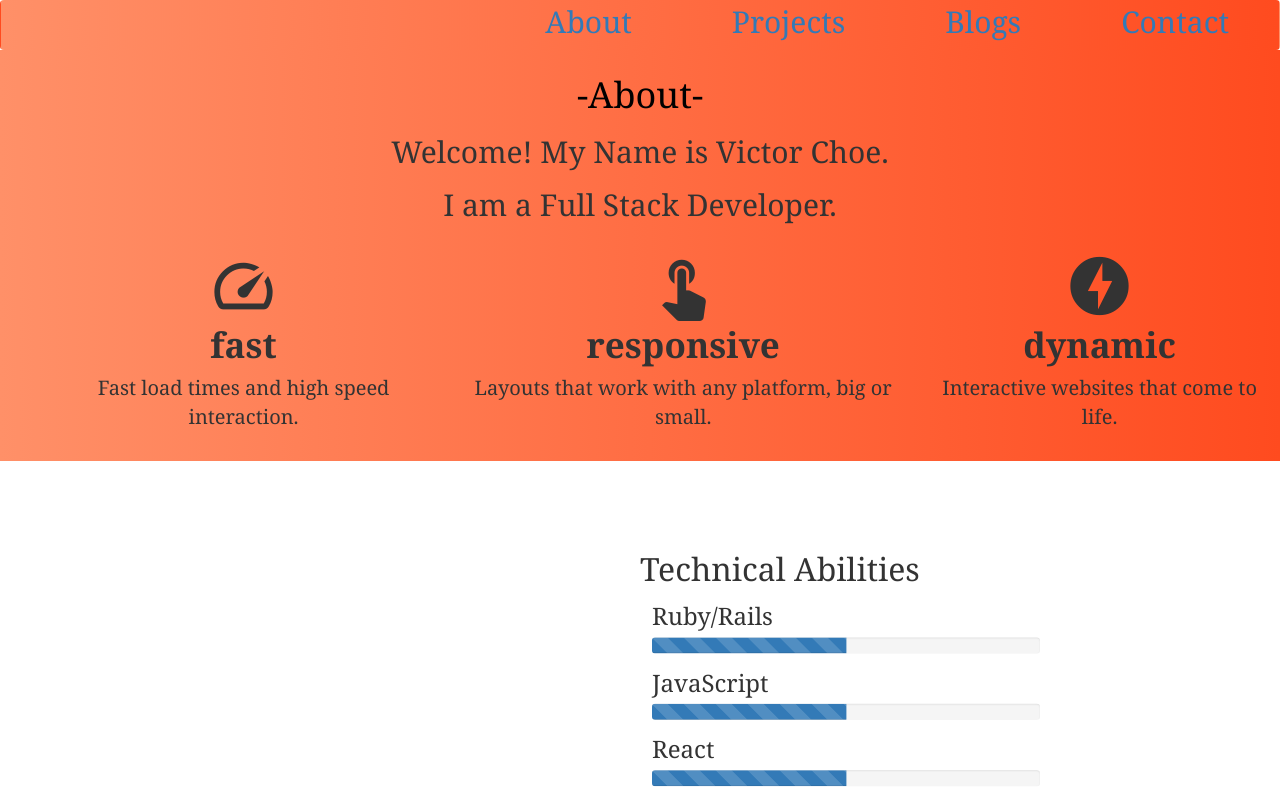
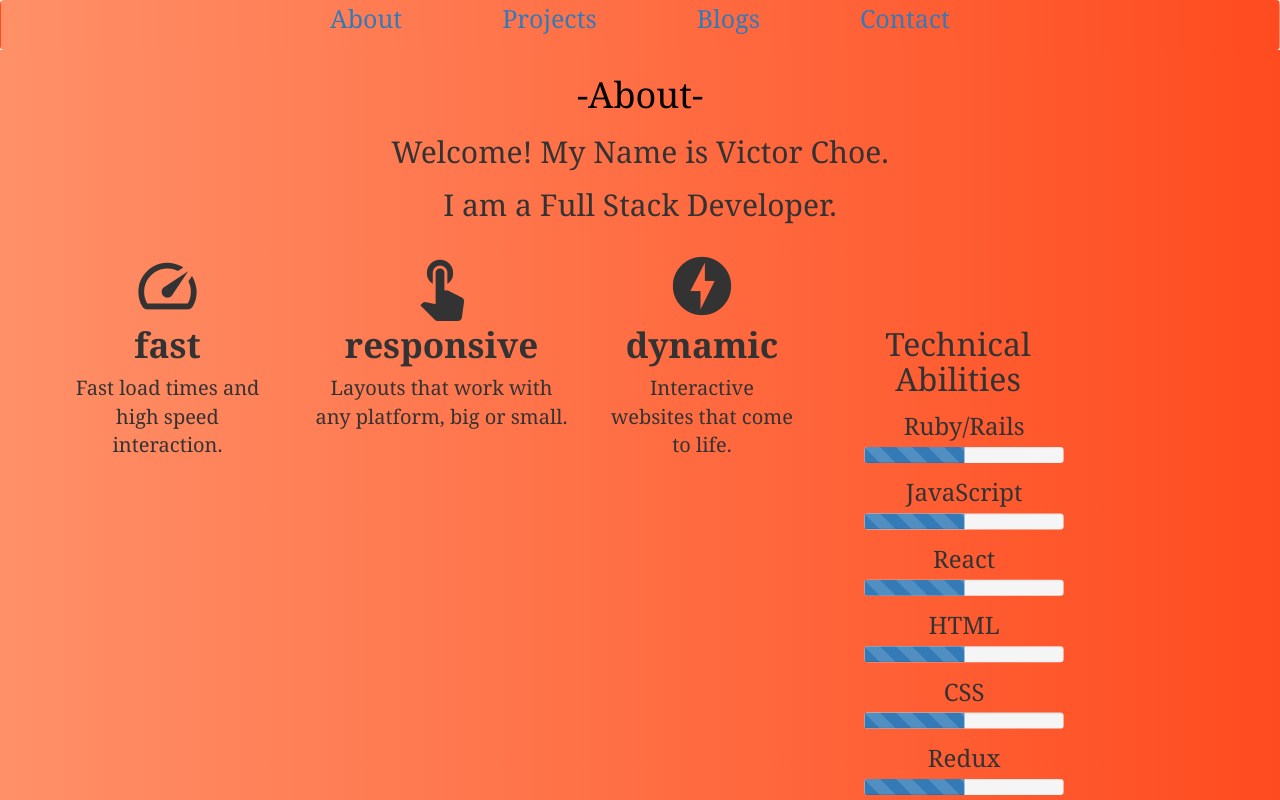
Before and after one commit to vchoe89/discard, a React (Create React App) app: page /about in a window 1280 px wide. Shown: the top 800 px of the page. Built offline with nearby package versions, Linux system fonts and the light colour scheme.

Commit message:
adjusted container abilities container

```diff
--- a/src/App.css
+++ b/src/App.css
@@ -29,14 +29,10 @@
 
 #navlink-link{
   font-family: Georgia;
-  font-size: 30px;
+  font-size: 25px;
   padding: 50px;
 }
 
-#navibar{
-
-  float: right;
-}
 
 #full-navbar{
   background: #ff4b1f;  /* fallback for old browsers */
@@ -124,16 +120,10 @@ margin-bottom: 0;
   padding-left: 15px;
 }
 
-#about__container{
-  position: relative;
-
-}
-
 #about-page{
-  background: #ff4b1f;  /* fallback for old browsers */
-background: -webkit-linear-gradient(to right, #ff9068, #ff4b1f);  /* Chrome 10-25, Safari 5.1-6 */
-background: linear-gradient(to right, #ff9068, #ff4b1f); /* W3C, IE 10+/ Edge, Firefox 16+, Chrome 26+, Opera 12+, Safari 7+ */
-
+  background: #ff4b1f;
+  background: -webkit-linear-gradient(to right, #ff9068, #ff4b1f);
+  background: linear-gradient(to right, #ff9068, #ff4b1f);
 }
 
 #wallpaper{
```
Also changed, not shown: src/components/About.js (+4 -3 lines).
